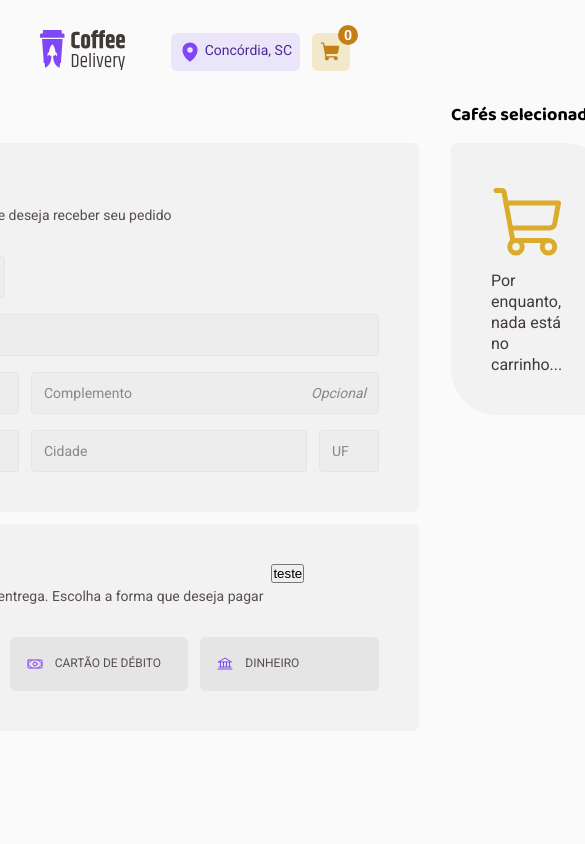
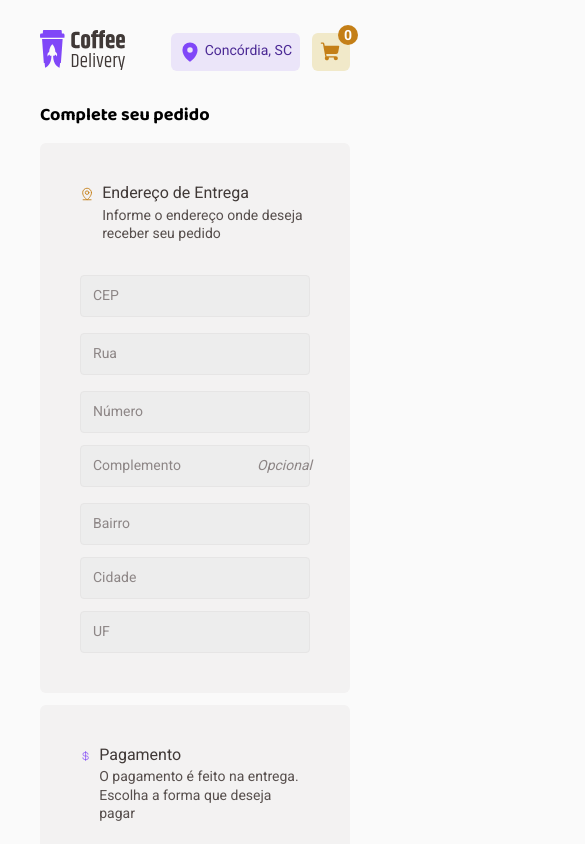
Before and after one commit to o-igor-trentini/ignite-coffee-delivery, a React (Vite) app: page /checkout in a window 390 px wide. Shown: the top 844 px of the page, 585 px wide, since content can reach past the window. Built offline with nearby package versions, Linux system fonts and the light colour scheme.

Commit message:
wip: Responsividade da pagina de checkout

```diff
--- a/src/components/ui/Input/index.tsx
+++ b/src/components/ui/Input/index.tsx
@@ -12,6 +12,7 @@ interface InputProps {
     type?: 'text' | 'cep' | 'number';
     required?: boolean;
     onChange?: (evt: ChangeEvent<HTMLInputElement>) => void;
+    className?: string;
 }
 
 export const Input: FC<InputProps> = ({
@@ -23,11 +24,12 @@ export const Input: FC<InputProps> = ({
     type = 'text',
     required = false,
     onChange,
+    className,
 }) => {
     const [isFocused, setIsFocused] = useState<boolean>(false);
     const containerClassName = `${styles.inputContainer} ${isFocused ? styles.inputContainerFocused : ''} ${
         block ? 'w-100' : ''
-    }`;
+    } ${className ?? ''}`;
 
     const handleFocus = (): void => setIsFocused(true);
 
--- a/src/pages/Checkout/components/AddressFormCard/index.module.css
+++ b/src/pages/Checkout/components/AddressFormCard/index.module.css
@@ -9,6 +9,8 @@
 }
 
 .addressCardTitle {
+    width: 100%;
+
     display: flex;
     justify-content: flex-start;
     align-items: flex-start;
@@ -39,6 +41,8 @@
 }
 
 .addressCardForm {
+    width: 100%;
+
     display: flex;
     justify-content: center;
     align-items: flex-start;
@@ -56,13 +60,46 @@
 }
 
 .rowGrid2 {
+    width: 100%;
+
     display: grid;
     grid-template-columns: 12.5rem 21.75rem;
     gap: 12px;
 }
 
+
 .rowGrid3 {
+    width: 100%;
+
     display: grid;
     grid-template-columns: 12.5rem 17.25rem 3.75rem;
     gap: 12px;
 }
+
+@media screen and (max-width: 1200px) {
+    .rowCepInput {
+        width: 50%;
+    }
+
+    .rowGrid2 {
+        grid-template-columns: 35% calc(65% - 12px);
+    }
+
+    .rowGrid3 {
+        grid-template-columns: 35% 50% calc(15% - 24px);
+    }
+}
+
+@media screen and (max-width: 576px) {
+    .rowCepInput {
+        width: 100%;
+    }
+
+    .rowGrid2 {
+        grid-template-columns: 100%;
+    }
+
+    .rowGrid3 {
+        grid-template-columns: 100%;
+    }
+}
--- a/src/pages/Checkout/components/AddressFormCard/index.tsx
+++ b/src/pages/Checkout/components/AddressFormCard/index.tsx
@@ -63,7 +63,7 @@ const AddressFormCard: ForwardRefRenderFunction<AddressFormCardRef, unknown> = (
     }));
 
     return (
-        <Card>
+        <Card className="w-100">
             <div className={styles.addressCard}>
                 <div className={styles.addressCardTitle}>
                     <MapPinLine />
@@ -79,7 +79,7 @@ const AddressFormCard: ForwardRefRenderFunction<AddressFormCardRef, unknown> = (
                     </div>
                 </div>
 
-                <form id="form-address" onSubmit={(e) => e.preventDefault()}>
+                <form id="form-address" className="w-100">
                     <div className={styles.addressCardForm}>
                         <div className={styles.addressCardFormRow}>
                             <Input
@@ -89,6 +89,7 @@ const AddressFormCard: ForwardRefRenderFunction<AddressFormCardRef, unknown> = (
                                 maxLenght={8}
                                 onChange={handleChangeCep}
                                 required
+                                className={styles.rowCepInput}
                             />
                         </div>
 
--- a/src/pages/Checkout/components/PaymentCard/index.tsx
+++ b/src/pages/Checkout/components/PaymentCard/index.tsx
@@ -47,7 +47,6 @@ const PaymentCard: ForwardRefRenderFunction<PaymentCardFormRef, unknown> = (_, r
                             O pagamento é feito na entrega. Escolha a forma que deseja pagar
                         </Text>
                     </div>
-                    <button onClick={getFormValues}>teste</button>
                 </div>
 
                 <form id="form-payment" className="w-100">
--- a/src/pages/Checkout/index.module.css
+++ b/src/pages/Checkout/index.module.css
@@ -8,7 +8,16 @@
     gap: 32px;
 }
 
+@media screen and (max-width: 1200px) {
+    .checkout {
+        flex-direction: column;
+        align-items: center;
+    }
+}
+
 .checkoutForms {
+    width: 100%;
+
     display: flex;
     justify-content: center;
     align-items: flex-start;
@@ -17,6 +26,8 @@
 }
 
 .checkoutFormsCards {
+    width: 100%;
+
     display: flex;
     justify-content: center;
     align-items: center;
```
